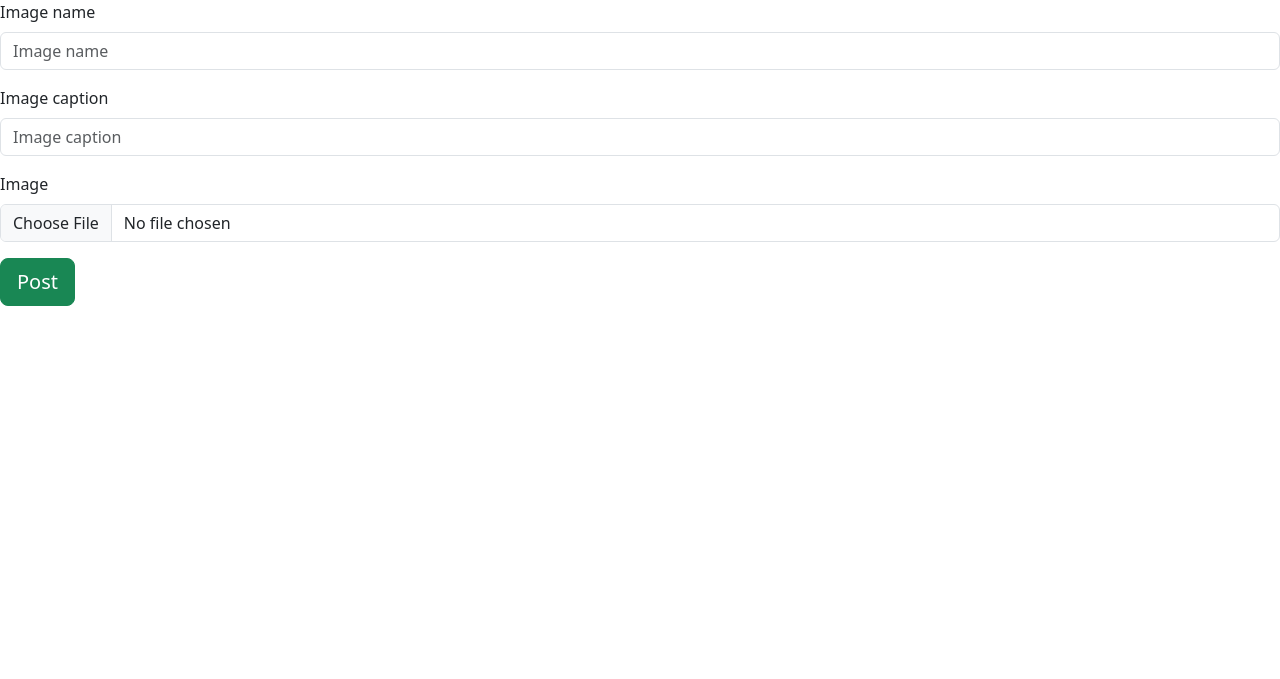
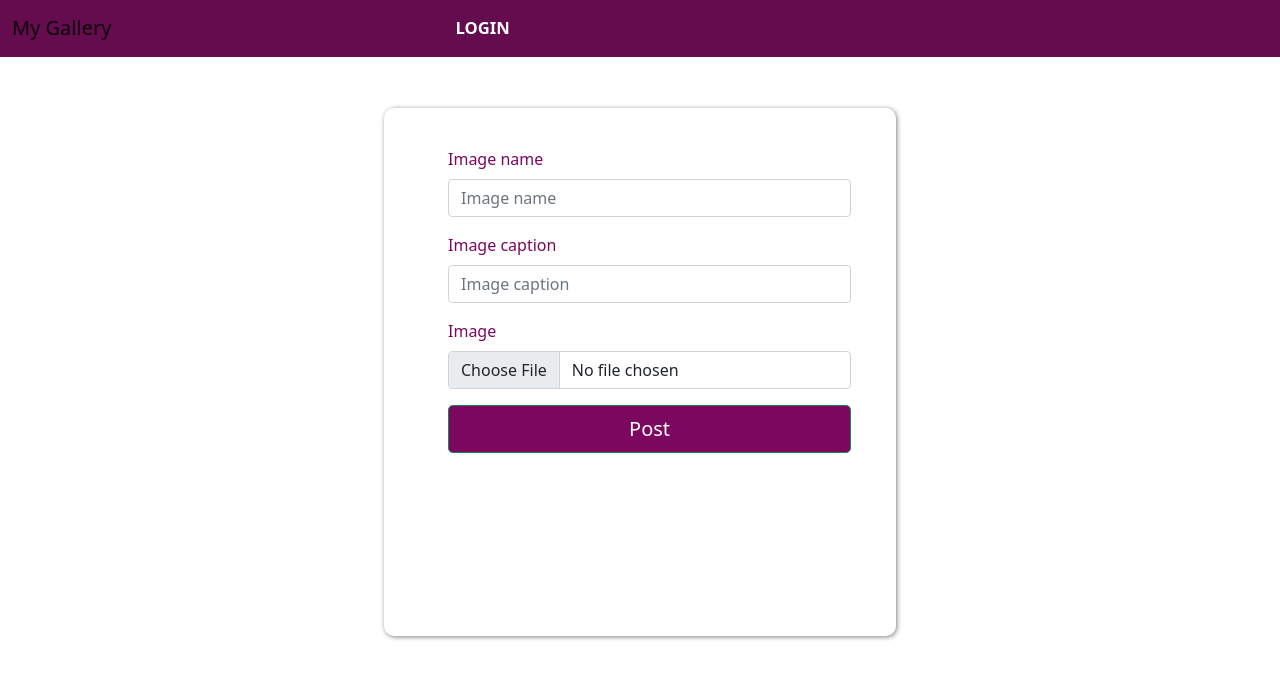
Before and after one commit to victoriamwangi/vigreisSocial, a Django app: a page that uses social/templates/new_post.html in a window 1280 px wide. Shown: the top 679 px of the page. Run offline with Django 4.2, Linux system fonts and the light colour scheme; some libraries are stand-ins or nearby versions.

Commit message:
st:style post form

```diff
--- a/social/templates/new_post.html
+++ b/social/templates/new_post.html
@@ -1,21 +1,9 @@
-{% load bootstrap5 %} {% load static %}
-<!DOCTYPE html>
-<html>
-  <head>
-    <meta charset="utf-8" />
-    <meta name="viewport" content="width=device-width, initial-scale=1" />
-
-    <title>New Article</title>
-    {{form.media}} {% block styles %} {% bootstrap_css %}
-    <link rel="stylesheet" href="{% static 'css/news.css' %}" />
-    {% endblock %}
-  </head>
-
-  <body>
+{% extends "base.html" %}{%load bootstrap5%} {%block content%}
 <form
   action="{%url 'new_post'%}"
   method="post"
   enctype="multipart/form-data"
+  class="post-form"
 >
   {%csrf_token%} {% bootstrap_form form%}
   <input type="submit" class="btn btn-success btn-lg" value="Post" />
@@ -23,6 +11,4 @@
 
 {% block scripts %}
 <script src="https://ajax.googleapis.com/ajax/libs/jquery/3.2.1/jquery.min.js"></script>
-    {% bootstrap_javascript %} {% endblock %}
-  </body>
-</html>
+{% bootstrap_javascript %} {% endblock %} {%endblock%}
--- a/static/css/style.css
+++ b/static/css/style.css
@@ -3,7 +3,7 @@ h1 {
 }
 
 .navbar {
-    background-color: rgb(106, 8, 131) !important;
+    background-color: rgb(100, 12, 78) !important;
 }
 
 #navbarSupportedContent {
@@ -35,3 +35,26 @@ h1 {
 .account {
     margin-left: 17vw !important;
 }
+
+.post-form {
+    width: 40vw !important;
+    margin: 0 auto;
+    box-shadow: 1px 1px 5px grey;
+    height: 66vh;
+    margin-top: 4vw;
+    border-radius: 10px;
+    padding-left: 5vw;
+    padding-top: 3vw;
+}
+
+.post-form input {
+    width: 90%;
+}
+
+.post-form label {
+    color: rgb(124, 7, 95);
+}
+
+.post-form .btn {
+    background-color: rgb(124, 7, 95) !important;
+}
```
Lines whose indentation alone changed are shown as unchanged.
